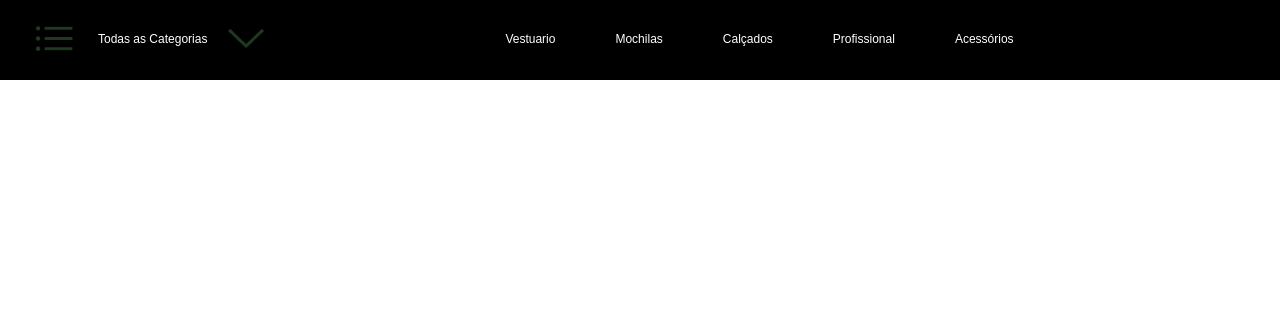
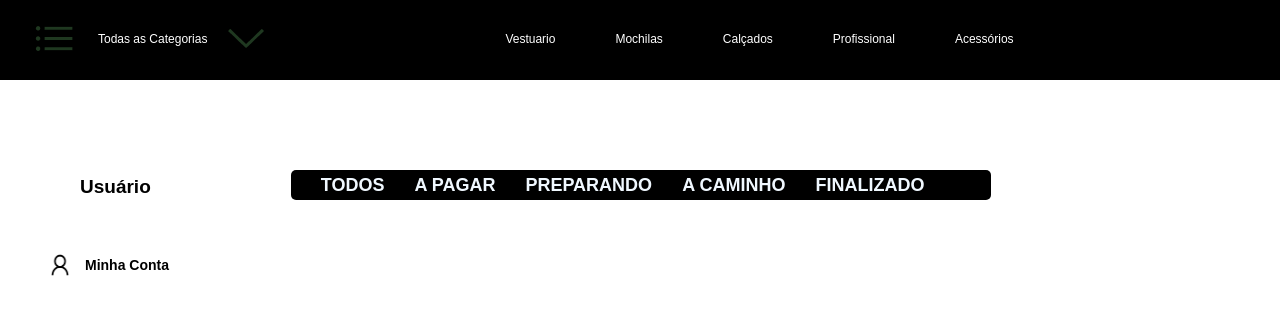
Before and after one commit to DOLK2K/Vanguardtcc-S, a React app: page /compra in a window 1280 px wide. Shown: the part 77-392 px from the top of the page. Built offline with nearby package versions, Linux system fonts and the light colour scheme.

Commit message:
mudei coisas poucas

```diff
--- a/src/pages/compra/index.js
+++ b/src/pages/compra/index.js
@@ -6,6 +6,10 @@ import Seta from '../../assets/images/Untitled (3).png'
 import Calçados from '../../assets/images/acessórios.png'
 import Mochila from '../../assets/images/mochila1.png'
 import Acessório from '../../assets/images/acess.png'
+
+import User2 from '../../assets/images/user2.png'
+
+
 import './index.scss'
 
 export default function Compra() {
@@ -40,8 +44,40 @@ export default function Compra() {
           <a>Acessórios</a>
           </div>
           </div>
-</div>
-</div>
-</div>
+
+          <div className='tudo'>
+          <div className='primeira'>
+
+            <h1>Usuário</h1>
+
+          </div>
+
+
+
+          <div className='terceira'>
+            <h1>TODOS</h1>
+            <h3>A PAGAR</h3>
+            <h4>PREPARANDO</h4>
+            <h5>A CAMINHO</h5>
+            <h6>FINALIZADO</h6>
+
+
+
+          </div>
+          </div>
+
+          <div className='segunda'>
+            <img src ={User2} />
+            <h1>Minha Conta</h1>
+
+          </div>
+
+
+
+
+
+        </div>
+        </div>
+        </div>
   );
 }
--- a/src/pages/compra/index.scss
+++ b/src/pages/compra/index.scss
@@ -62,3 +62,103 @@
 #Vestuario {
     margin-left: 220px;
 }
+
+
+
+.tudo{
+    display: flex;
+    flex-direction: row;
+}
+
+.primeira{
+    display: flex;
+    flex-direction: row;
+    padding-top: 70px;
+    padding-left: 80px;
+
+}
+
+.primeira img{
+    padding-top: 10px;
+   width:80px ;
+   height:70px ;
+}
+
+.primeira h1{
+    padding-top: 26px;
+    font-family: Arial, Helvetica, sans-serif;
+    font-size: 19px;
+
+}
+
+
+.segunda{
+    display: flex;
+    flex-direction: row;
+    font-size: 20px;
+    padding-top: 50px;
+    padding-left: 50px;
+}
+.segunda img{
+    width:20px ;
+   height:30px ;
+   padding-top: 0px;
+
+
+}
+
+.segunda h1{
+    padding-top: 7px;
+    padding-left: 15px;
+    font-size: 14px;
+}
+
+
+.terceira{
+    display: flex;
+    flex-direction: row;
+    margin-top: 90px;
+    margin-left: 140px;
+    width: 700px;
+    height: 300px;
+    border-radius: 5px;
+    padding-top: 5px;
+    background-color: #000000;
+    height: 30px;
+
+}
+
+
+.terceira h1{
+    font-size: 18px;
+    color: aliceblue;
+    padding-left: 30px;
+
+
+
+
+}
+
+.terceira h3{
+    font-size: 18px;
+    padding-left: 30px;
+    color: aliceblue;
+
+}
+.terceira h4{
+    font-size: 18px;
+    padding-left: 30px;
+    color: aliceblue;
+}
+
+.terceira h5{
+    font-size: 18px;
+    padding-left: 30px;
+    color: aliceblue;
+}
+
+.terceira h6{
+    font-size: 18px;;
+    padding-left: 30px;
+    color: aliceblue;
+}
```
Also changed, not shown: src/assets/images/comprinhass.png (added), src/assets/images/fundocinza.png (added), src/assets/images/img user.webp (added), src/assets/images/user.png (added), src/assets/images/user2.png (added).
